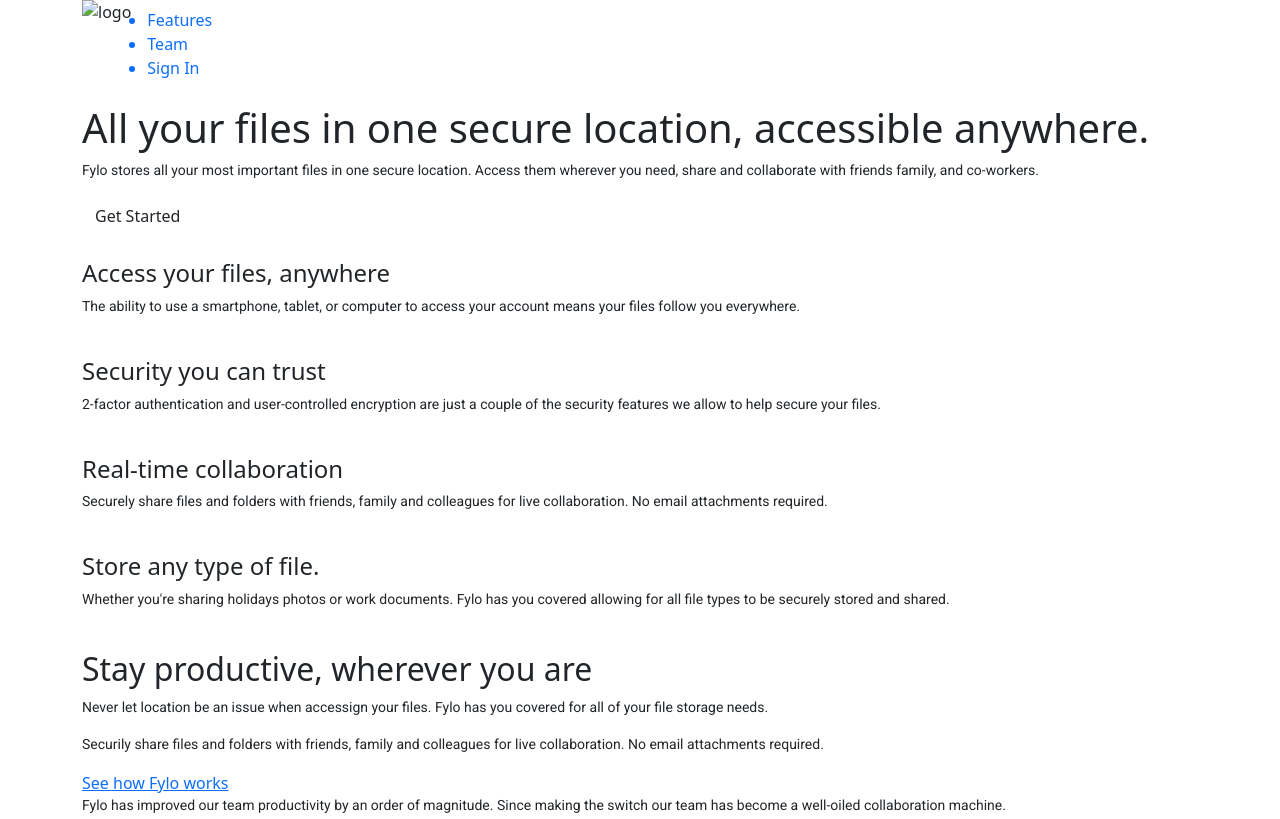
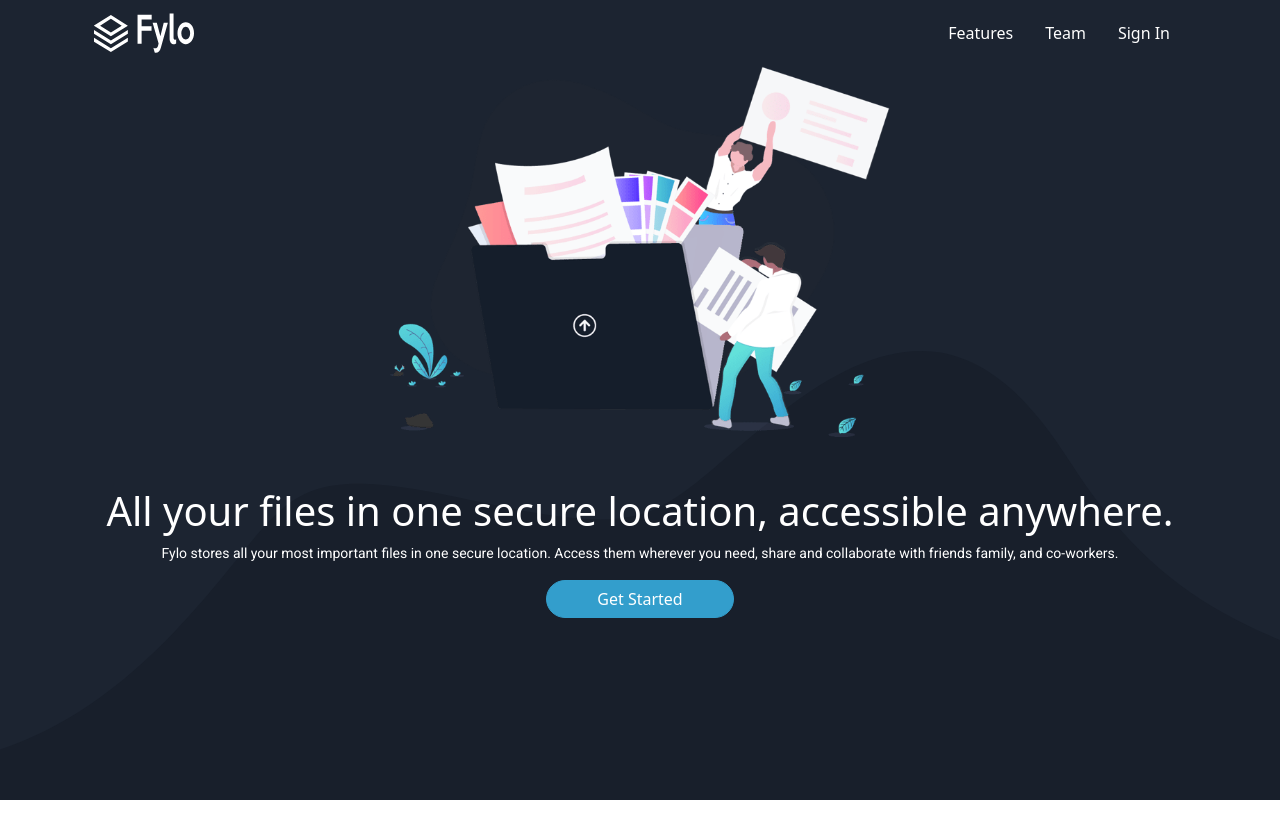
Before and after one commit to Wakarende/fylo-landing-page, a plain HTML site: page index.html in a window 1280 px wide. Shown: the top 819 px of the page. Drawn offline with nearby package versions, Linux system fonts and the light colour scheme; a web font is replaced by a local one.

Commit message:
style hero section

```diff
--- a/index.html
+++ b/index.html
@@ -31,22 +31,30 @@
 
 <body>
   <!-- Hero  -->
-  <div class="header">
+  <div class="header hero">
     <div class="container">
       <!-- NAV  -->
-      <div class="nav">
-        <img src="" alt="logo" class="logo">
-        <ul class="nav-link">
-          <li class="nav-item"> Features</li>
-          <li class="nav-item">Team</li>
-          <li class="nav-item">Sign In</li>
-        </ul>
-      </div>
-      <div class="hero-content">
+      <nav class="navbar sticky-top">
+        <div class="container">
+          <a href="#" class="navbar-brand">
+            <img src="images/logo.svg" alt="logo" class="logo">
+          </a>
+          <div class="navigation">
+            <ul class="nav justify-content-end navbar-nav-scroll">
+              <li class="nav-item"><a href="#" class="nav-link">Features</a></li>
+              <li class="nav-item"><a href="#" class="nav-link">Team</a></li>
+              <li class="nav-item"><a href="#" class="nav-link">Sign In</a></li>
+            </ul>
+          </div>
+        </div>
+      </nav>
+      <!-- END  -->
+      <div class="hero-content text-center">
+        <img src="images/illustration-intro.png" alt="hero-img" class="hero-img">
         <h1 class="hero-header">All your files in one secure location, accessible anywhere.</h1>
         <p class="hero-text">Fylo stores all your most important files in one secure location. Access them wherever you
           need, share and collaborate with friends family, and co-workers.</p>
-        <button class="btn">Get Started</button>
+        <button class="btn text-white hero-btn">Get Started</button>
       </div>
     </div>
   </div>
--- a/style.css
+++ b/style.css
@@ -24,3 +24,53 @@ body p {
   font-family: 'Roboto',
     sans-serif;
 }
+
+.hero-btn {
+  border: solid 1px var(--blueAccent);
+  background-color: var(--blueAccent);
+  border-radius: 20px;
+  padding-left: 50px;
+  padding-right: 50px;
+}
+
+.hero-btn:hover {
+  color: var(--blueAccent);
+}
+
+/* Header  */
+.header {
+  background-image: url(images/bg-curvy-desktop.svg);
+  background-repeat: no-repeat;
+  background-position: bottom;
+  /* width: 100%; */
+
+
+  color: var(--white);
+}
+
+.hero {
+  background-color: var(--introEmail);
+  height: 100vh;
+}
+
+.logo {
+  width: 100px;
+  height: 40px;
+}
+
+.nav-link {
+  float: right;
+}
+
+.nav-link {
+  color: var(--white);
+}
+
+.hero-img {
+  width: 500px;
+  margin-bottom: 50px;
+}
+
+
+
+/* END Header   */
```
